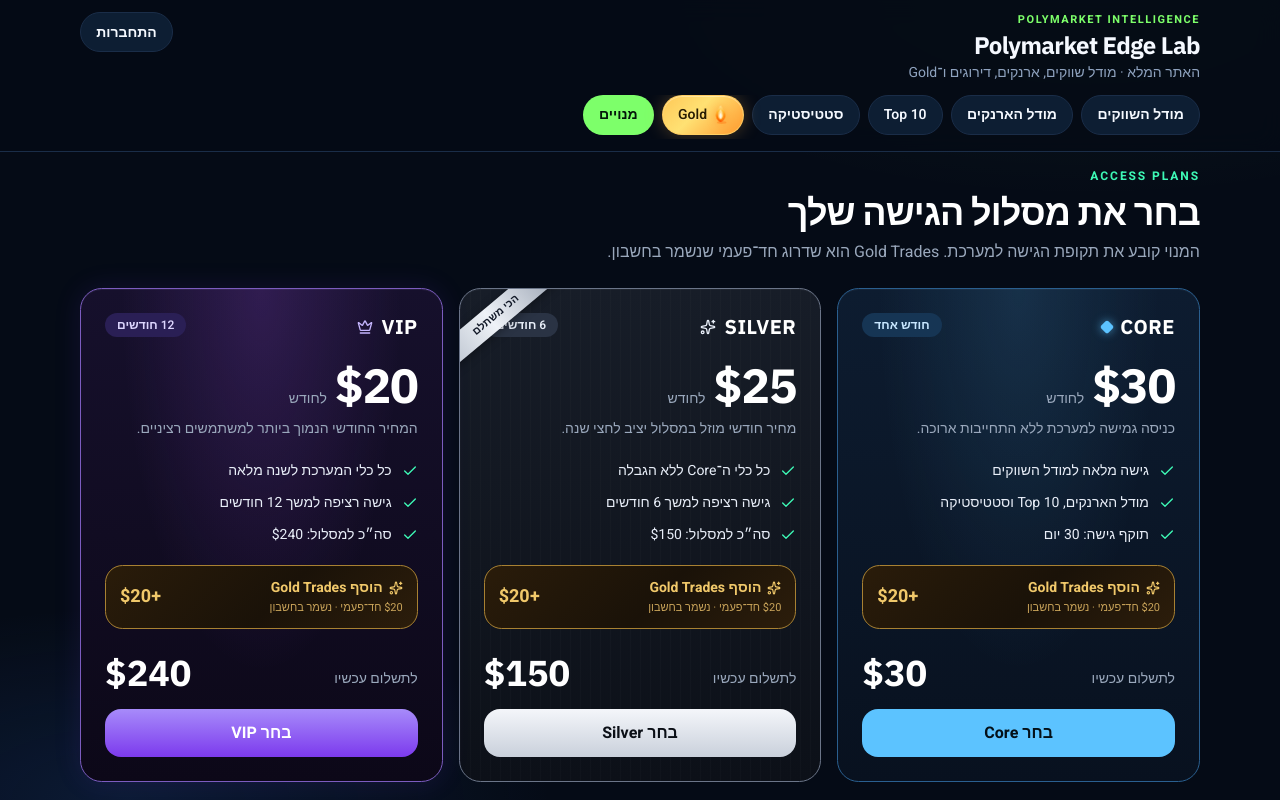
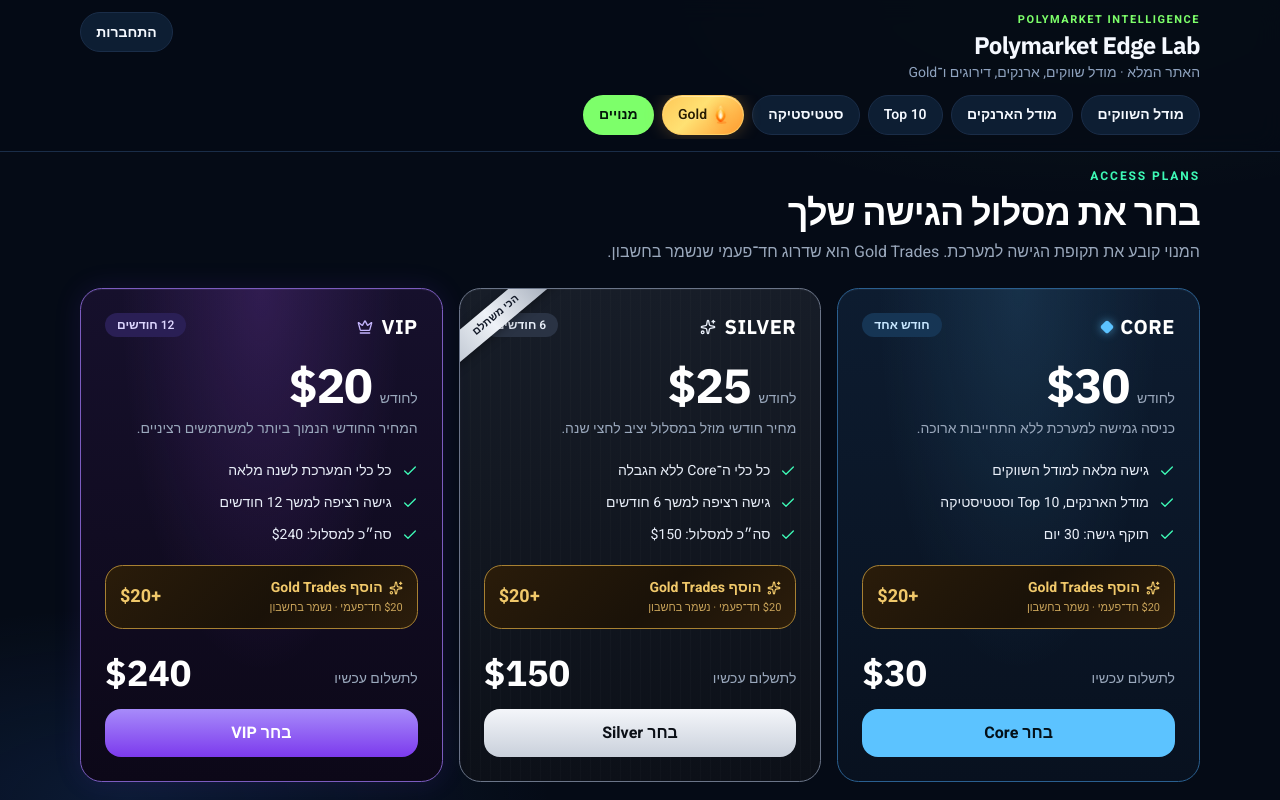
Before and after one commit to revach159-cloud/polymarket-edge-v38, a Next.js app: page /pricing in a window 1280 px wide. Shown: the top 800 px of the page. Built offline with nearby package versions, Linux system fonts and the light colour scheme; no server answers.

Commit message:
Polish pricing card layout: same-line monthly label and Core bidi text.
Co-authored-by: revach159-cloud <revach159-cloud@users.noreply.github.com>

```diff
--- a/src/components/pricing/access-plans.tsx
+++ b/src/components/pricing/access-plans.tsx
@@ -1,6 +1,6 @@
 "use client";
 
-import { useState } from "react";
+import { useState, type ReactNode } from "react";
 import { Check, Crown, KeyRound, Sparkles } from "lucide-react";
 import { cn } from "@/lib/utils";
 
@@ -14,7 +14,7 @@ type Plan = {
   months: number;
   total: number;
   blurb: string;
-  features: string[];
+  features: ReactNode[];
   cta: string;
   accent: "core" | "silver" | "vip";
   bestValue?: boolean;
@@ -48,7 +48,12 @@ const plans: Plan[] = [
     total: 150,
     blurb: "מחיר חודשי מוזל במסלול יציב לחצי שנה.",
     features: [
-      "כל כלי ה־Core ללא הגבלה",
+      <>
+        כל כלי ה־
+        <span className="ltr-isolate">Core</span>
+        {" "}
+        ללא הגבלה
+      </>,
       "גישה רציפה למשך 6 חודשים",
       'סה״כ למסלול: $150',
     ],
@@ -132,7 +137,7 @@ function PlanCard({
         </span>
       </div>
 
-      <div className="mt-5 flex items-baseline gap-2">
+      <div className="mt-5 flex flex-row-reverse items-baseline justify-end gap-2">
         <span className="ltr-isolate font-display text-5xl font-bold tracking-tight text-white">
           ${plan.monthly}
         </span>
@@ -141,8 +146,8 @@ function PlanCard({
       <p className="mt-2 text-sm leading-6 text-[#9aa8bc]">{plan.blurb}</p>
 
       <ul className="mt-5 space-y-3 text-sm">
-        {plan.features.map((feature) => (
-          <li key={feature} className="flex items-start gap-2.5">
+        {plan.features.map((feature, index) => (
+          <li key={index} className="flex items-start gap-2.5">
             <Check className="mt-0.5 h-4 w-4 shrink-0 text-[#3df8b5]" aria-hidden />
             <span className="text-[#e8eef8]">{feature}</span>
           </li>
```
